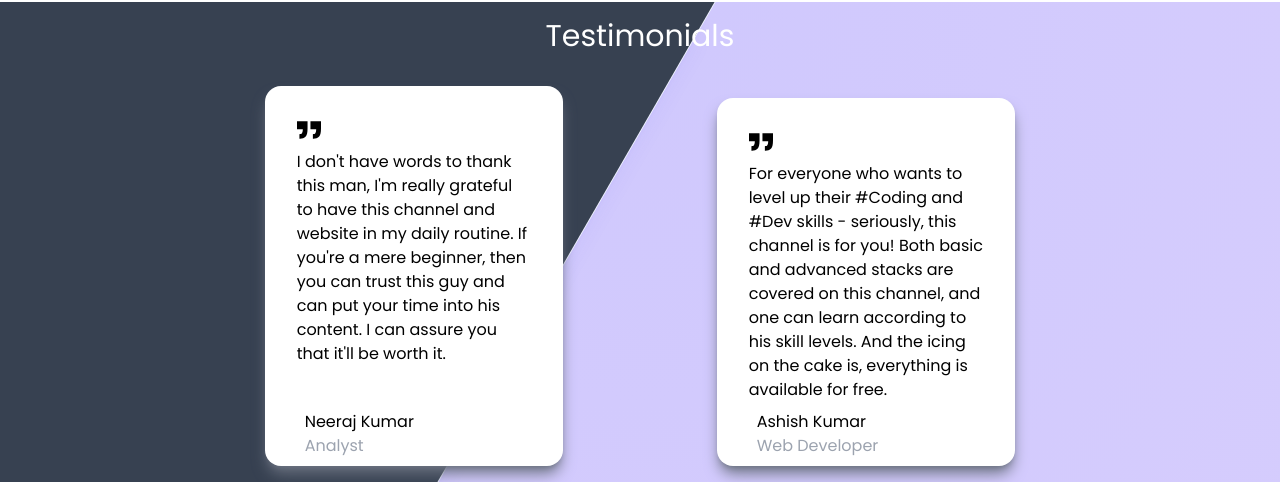
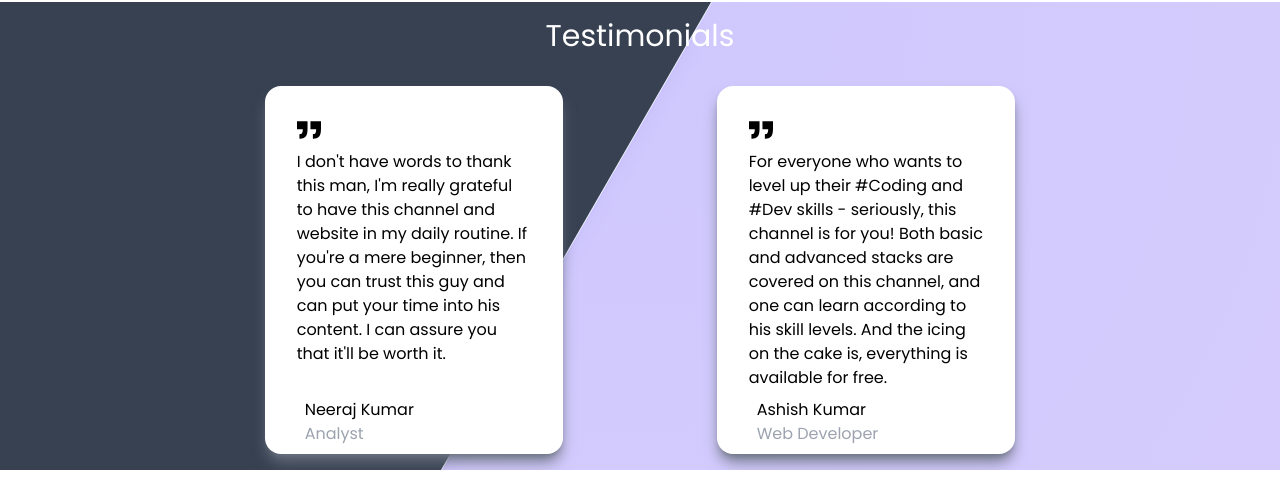
Before and after one commit to CL4P7R4P-97/Tailwind-Projects, a React (Vite) app in the folder kmph-learning/: page / in a window 1280 px wide. Shown: the part 1571-2062 px from the top of the page. Built offline with nearby package versions, Linux system fonts and the light colour scheme.

Commit message:
cardMarginSet

```diff
--- a/kmph-learning/src/components/sections/SectionB.jsx
+++ b/kmph-learning/src/components/sections/SectionB.jsx
@@ -27,7 +27,7 @@ const SectionB = () => {
             </div>
           </div>
         </div>
-        <div className="card">
+        <div style={{ marginTop: 0 }} className="card">
           <div className="h-1/3 overflow-hidden">
             <img
               className="  rounded-t-lg"
@@ -48,7 +48,7 @@ const SectionB = () => {
             </div>
           </div>
         </div>
-        <div className="card">
+        <div style={{ marginTop: 0 }} className="card">
           <div className="h-1/3 overflow-hidden">
             <img
               className=" w-full rounded-t-lg"
--- a/kmph-learning/src/components/sections/SectionC.jsx
+++ b/kmph-learning/src/components/sections/SectionC.jsx
@@ -22,7 +22,10 @@ const SectionC = () => {
             <h6 className="text-subHeading">Analyst</h6>
           </div>
         </div>
-        <div className="card p-8 pb-16 dark:text-white">
+        <div
+          style={{ marginTop: 0 }}
+          className="card p-8 pb-16 dark:text-white"
+        >
           {" "}
           <p className="dark:text-testimonial text-black">
             <img className="h-8 pb-2" src={logo} alt="image" />
```
